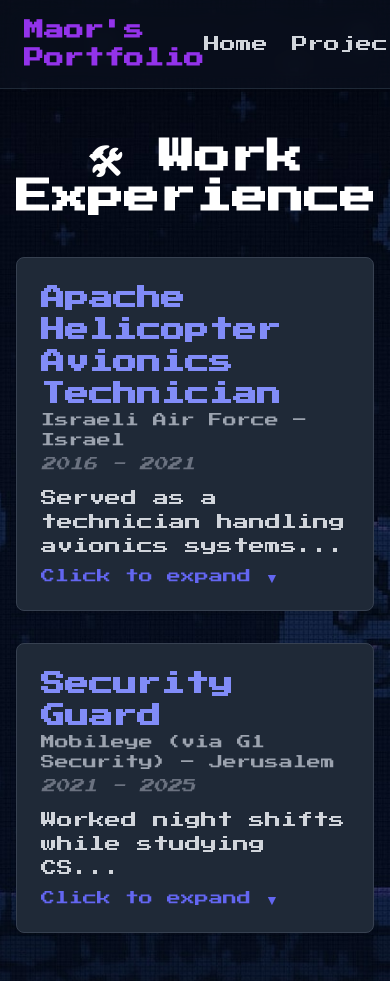
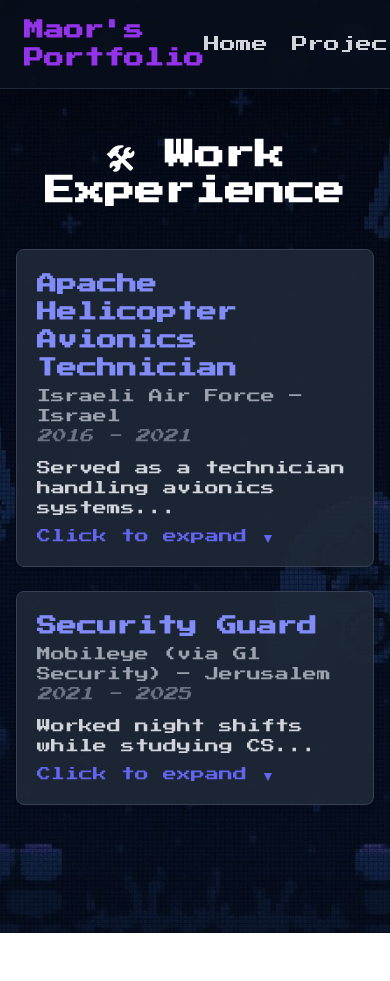
Before and after one commit to MaorMan1/my-portfolio, a React (Vite) app in the folder frontend/: page /experience in a window 390 px wide. Shown: the top 981 px of the page. After the commit the page ends 933 px from the top, so only its background shows below. Built offline with nearby package versions, Linux system fonts and the light colour scheme.

Commit message:
play page

```diff
--- a/frontend/src/pages/Experience.tsx
+++ b/frontend/src/pages/Experience.tsx
@@ -29,27 +29,30 @@ function Experience() {
   }
 
   return (
-    <div className="min-h-screen text-white px-4 py-12">
+    <div className="min-h-screen px-4 py-12 text-white">
       <div className="max-w-5xl mx-auto">
-        <h1 className="text-4xl font-bold text-center mb-10 animate-fade-in">🛠 Work Experience</h1>
+        <h1 className="text-3xl sm:text-4xl font-bold text-center mb-10">🛠 Work Experience</h1>
 
-        <div className="space-y-8">
+        <div className="space-y-6 sm:space-y-8">
           {experiences.map((exp, index) => (
             <div
               key={exp.id}
               onClick={() => toggleExpand(exp.id)}
-              className="bg-gray-800 p-6 rounded-lg shadow-md border border-gray-700 transition-transform duration-300 hover:scale-105 cursor-pointer animate-fade-up"
-              style={{ animationDelay: `${index * 200}ms`, animationFillMode: 'forwards' }}
+              className="bg-gray-800 bg-opacity-90 p-5 sm:p-6 rounded-lg shadow-md border border-gray-700 transition-transform duration-300 hover:scale-[1.02] cursor-pointer"
+              style={{
+                animationDelay: `${index * 200}ms`,
+                animationFillMode: 'forwards',
+              }}
             >
-              <h2 className="text-2xl font-semibold text-indigo-400">{exp.title}</h2>
-              <p className="text-sm text-gray-400 mb-1">
+              <h2 className="text-xl sm:text-2xl font-semibold text-indigo-400">{exp.title}</h2>
+              <p className="text-sm text-gray-400 mt-1">
                 {exp.company} – {exp.location}
               </p>
               <p className="text-sm text-gray-500 italic mb-3">{exp.period}</p>
-              <p className="text-gray-300">
+              <p className="text-gray-300 text-sm sm:text-base">
                 {expandedId === exp.id ? exp.fullDesc : exp.shortDesc}
               </p>
-              <p className="text-indigo-500 mt-2 text-sm">
+              <p className="text-indigo-500 mt-2 text-sm sm:text-base">
                 {expandedId === exp.id ? 'Click to collapse ▲' : 'Click to expand ▼'}
               </p>
             </div>
```
